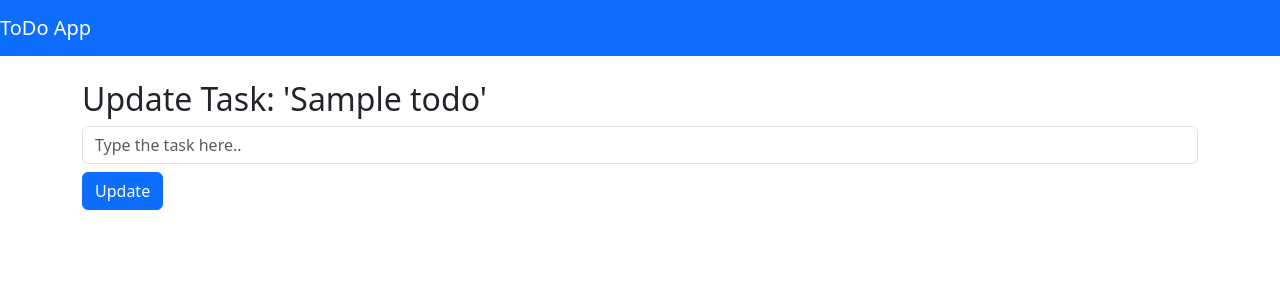
After one commit to Kanyelings/todoapp-with-django, a Django app: page /todo/1/updateredirect in a window 1280 px wide. The commit adds this page. Shown: the top 300 px of the page. Run offline with Django 4.2, Linux system fonts and the light colour scheme; tables that the repository leaves empty hold one stand-in row (values such as "Sample post").

Commit message:
Implementing the Update view

```diff
--- a/ToDo/templates/ToDo/index.html
+++ b/ToDo/templates/ToDo/index.html
@@ -21,7 +21,7 @@
             {% for todo_item in todo_items %}
                 <li class="list-group-item">{{ todo_item.title }}
                     <div class="float-end">
-                        <form action="{% url 'ToDo:update' todo_item.todo_id %}" method="post">
+                        <form action="{% url 'ToDo:updateredirect' todo_item.todo_id %}" method="post">
                             <button type="submit" class="btn btn-sm btn-secondary">Update</button>
                         </form>
                         <form action="{% url 'ToDo:delete' todo_item.todo_id %}" method="post">
--- /dev/null
+++ b/ToDo/templates/ToDo/update.html
@@ -0,0 +1,13 @@
+{% extends 'ToDo/base.html' %}
+
+{% block body %}
+<div class="row mt-4">
+    <div class="col">
+        <h2>Update Task: '{{ task.title }}'</h2>
+        <form class="form-inline" action="{% url 'ToDo:update' todo_id %}" method="post">
+            <input type="text" name="task" class="form-control mb-2 mr-sm-2" placeholder="Type the task here..">
+            <button type="submit" class="btn btn-primary mb-2">Update</button>
+        </form>
+    </div>
+</div>
+{% endblock %}
--- a/ToDo/urls.py
+++ b/ToDo/urls.py
@@ -9,4 +9,5 @@ urlpatterns = [
     path("<int:todo_id>/update", views.update, name='update'),
     path("<int:todo_id>/delete/", views.delete, name="delete"),
     path("deleteAll", views.deleteAll, name='deleteAll'),
+    path("<int:todo_id>/updateredirect", views.updateredirect, name='updateredirect')
 ]
--- a/ToDo/views.py
+++ b/ToDo/views.py
@@ -24,6 +24,11 @@ def update(request, todo_id):
     return HttpResponseRedirect(reverse("ToDo:index"))
 
 @csrf_exempt
+def updateredirect(request, todo_id):
+    task = Todo.objects.get(todo_id=todo_id)
+    return render(request, 'ToDo/update.html', {'task': task, 'todo_id': todo_id})
+
+@csrf_exempt
 def delete(request, todo_id):
     Todo.objects.filter(todo_id=todo_id).delete()
     return HttpResponseRedirect(reverse("ToDo:index"))
```
